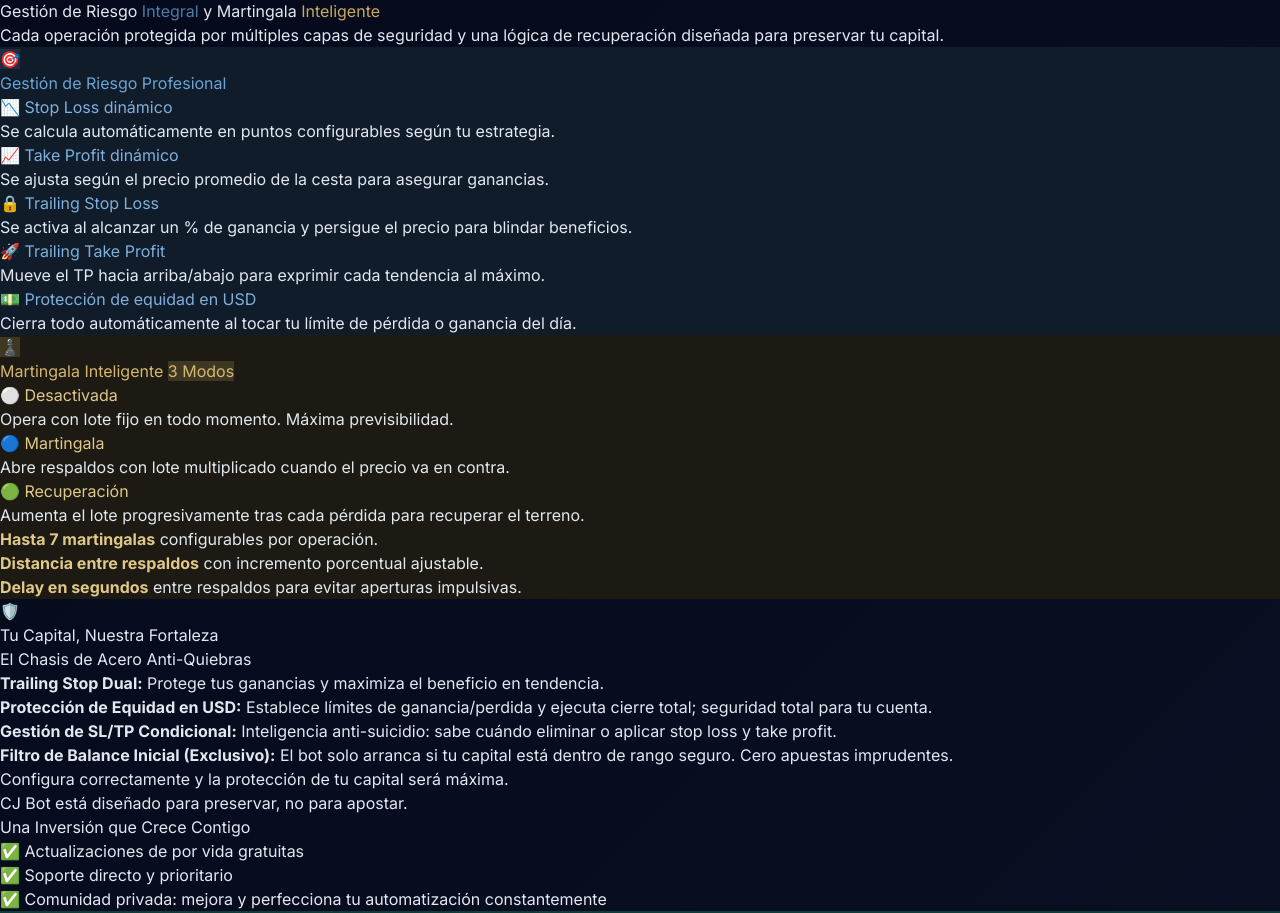
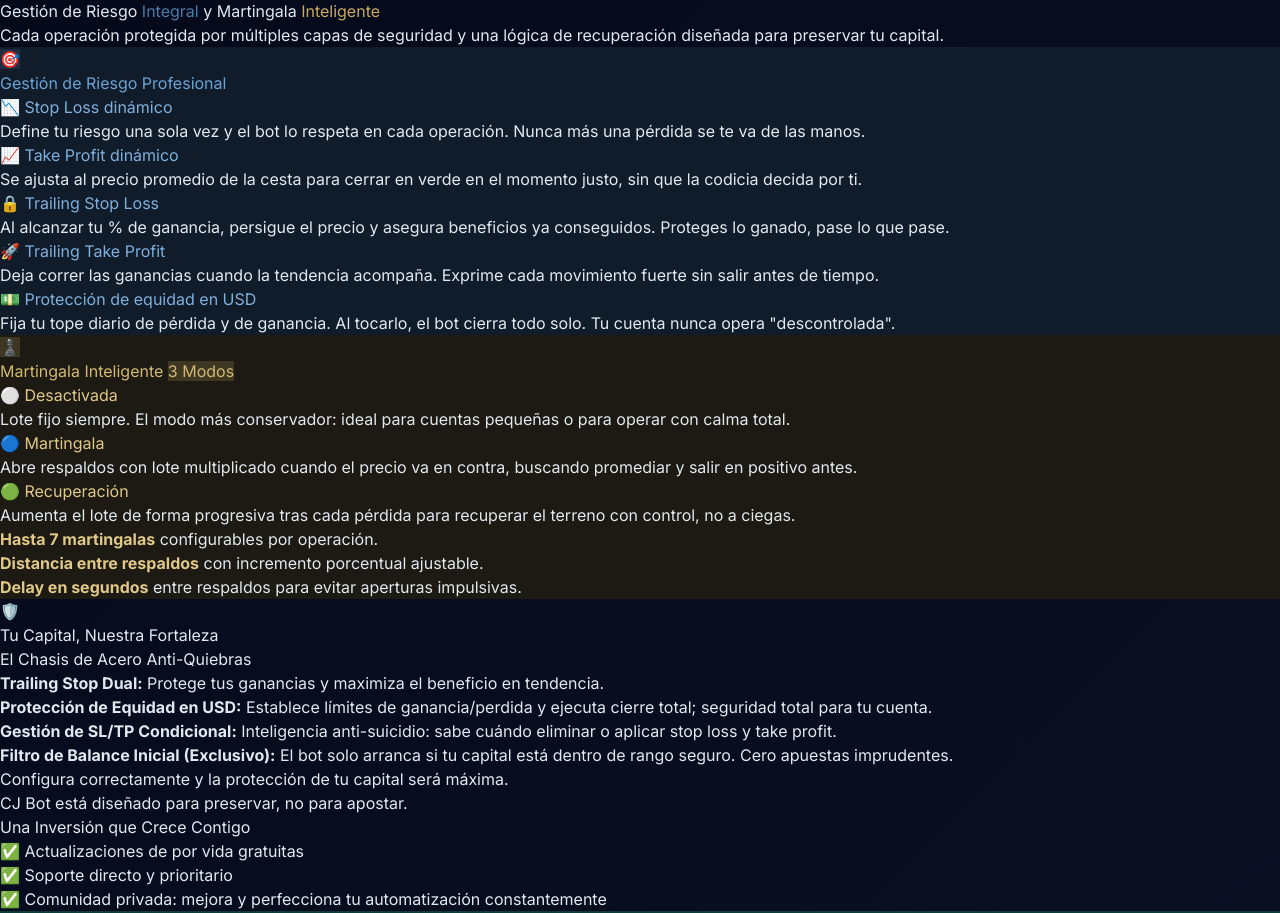
Before and after one commit to cjjunior1/nesux-trading, a Next.js app: page /landing/cj-bot in a window 1280 px wide. Shown: the part 1321-2234 px from the top of the page. Built offline with nearby package versions, Linux system fonts and the light colour scheme; no server answers.

Commit message:
CJ Bot landing: copy más vendible y verídico en Gestión de Riesgo y Martingala

```diff
--- a/app/landing/cj-bot/page.tsx
+++ b/app/landing/cj-bot/page.tsx
@@ -126,23 +126,23 @@
             <ul className="space-y-4">
               <li>
                 <p className="font-bold" style={{ color: '#7FB0DB' }}>📉 Stop Loss dinámico</p>
-                <p className="text-sm text-slate-300">Se calcula automáticamente en puntos configurables según tu estrategia.</p>
+                <p className="text-sm text-slate-300">Define tu riesgo una sola vez y el bot lo respeta en cada operación. Nunca más una pérdida se te va de las manos.</p>
               </li>
               <li>
                 <p className="font-bold" style={{ color: '#7FB0DB' }}>📈 Take Profit dinámico</p>
-                <p className="text-sm text-slate-300">Se ajusta según el precio promedio de la cesta para asegurar ganancias.</p>
+                <p className="text-sm text-slate-300">Se ajusta al precio promedio de la cesta para cerrar en verde en el momento justo, sin que la codicia decida por ti.</p>
               </li>
               <li>
                 <p className="font-bold" style={{ color: '#7FB0DB' }}>🔒 Trailing Stop Loss</p>
-                <p className="text-sm text-slate-300">Se activa al alcanzar un % de ganancia y persigue el precio para blindar beneficios.</p>
+                <p className="text-sm text-slate-300">Al alcanzar tu % de ganancia, persigue el precio y asegura beneficios ya conseguidos. Proteges lo ganado, pase lo que pase.</p>
               </li>
               <li>
                 <p className="font-bold" style={{ color: '#7FB0DB' }}>🚀 Trailing Take Profit</p>
-                <p className="text-sm text-slate-300">Mueve el TP hacia arriba/abajo para exprimir cada tendencia al máximo.</p>
+                <p className="text-sm text-slate-300">Deja correr las ganancias cuando la tendencia acompaña. Exprime cada movimiento fuerte sin salir antes de tiempo.</p>
               </li>
               <li>
                 <p className="font-bold" style={{ color: '#7FB0DB' }}>💵 Protección de equidad en USD</p>
-                <p className="text-sm text-slate-300">Cierra todo automáticamente al tocar tu límite de pérdida o ganancia del día.</p>
+                <p className="text-sm text-slate-300">Fija tu tope diario de pérdida y de ganancia. Al tocarlo, el bot cierra todo solo. Tu cuenta nunca opera "descontrolada".</p>
               </li>
             </ul>
           </div>
@@ -156,15 +156,15 @@
             <ul className="space-y-4">
               <li>
                 <p className="font-bold" style={{ color: '#E0C888' }}>⚪ Desactivada</p>
-                <p className="text-sm text-slate-300">Opera con lote fijo en todo momento. Máxima previsibilidad.</p>
+                <p className="text-sm text-slate-300">Lote fijo siempre. El modo más conservador: ideal para cuentas pequeñas o para operar con calma total.</p>
               </li>
               <li>
                 <p className="font-bold" style={{ color: '#E0C888' }}>🔵 Martingala</p>
-                <p className="text-sm text-slate-300">Abre respaldos con lote multiplicado cuando el precio va en contra.</p>
+                <p className="text-sm text-slate-300">Abre respaldos con lote multiplicado cuando el precio va en contra, buscando promediar y salir en positivo antes.</p>
               </li>
               <li>
                 <p className="font-bold" style={{ color: '#E0C888' }}>🟢 Recuperación</p>
-                <p className="text-sm text-slate-300">Aumenta el lote progresivamente tras cada pérdida para recuperar el terreno.</p>
+                <p className="text-sm text-slate-300">Aumenta el lote de forma progresiva tras cada pérdida para recuperar el terreno con control, no a ciegas.</p>
               </li>
               <li className="pt-2 border-t" style={{ borderColor: 'rgba(201,169,97,0.2)' }}>
                 <p className="text-sm text-slate-300"><b style={{ color: '#E0C888' }}>Hasta 7 martingalas</b> configurables por operación.</p>
```
